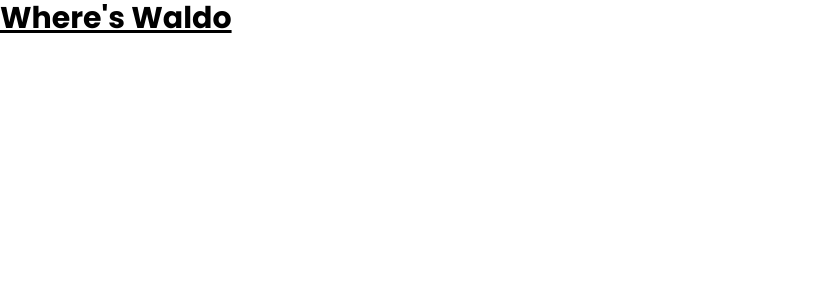
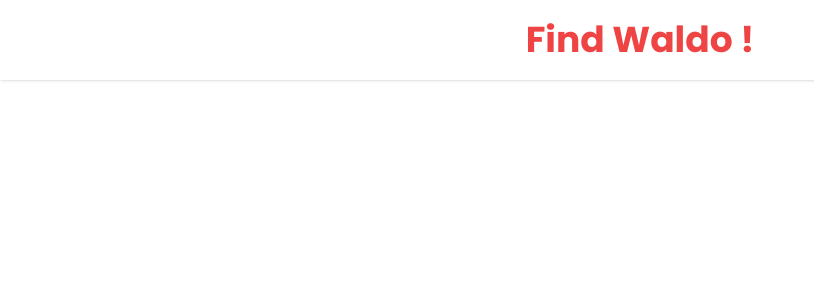
Before and after one commit to devkovmtl/where-is-waldo, a React (Create React App) app: page / in a window 1280 px wide. Shown: the top 300 px of the page, without its empty margins (0-814 px from the left). Built offline with nearby package versions, Linux system fonts and the light colour scheme.

Commit message:
Added the header components

```diff
--- a/src/App.tsx
+++ b/src/App.tsx
@@ -1,11 +1,10 @@
 import React from 'react';
+import { Header } from './components';
 
 function App() {
   return (
     <div>
-      <h1 className='font-Poppins text-3xl font-bold underline'>
-        Where's Waldo
-      </h1>
+      <Header />
     </div>
   );
 }
--- /dev/null
+++ b/src/components/Header/header.tsx
@@ -0,0 +1,13 @@
+import React from 'react';
+
+export default function Header() {
+  return (
+    <header className='bg-white flex-none h-20 fixed w-full top-0 left-0 shadow'>
+      <div className='h-full flex justify-center items-center'>
+        <h1 className='text-red-500 font-bold text-2xl lg:text-4xl'>
+          Find Waldo !
+        </h1>
+      </div>
+    </header>
+  );
+}
--- /dev/null
+++ b/src/components/index.ts
@@ -0,0 +1 @@
+export { default as Header } from './Header/header';
```
Also changed, not shown: 2 other files (tests, documents, lock files or other folders).
